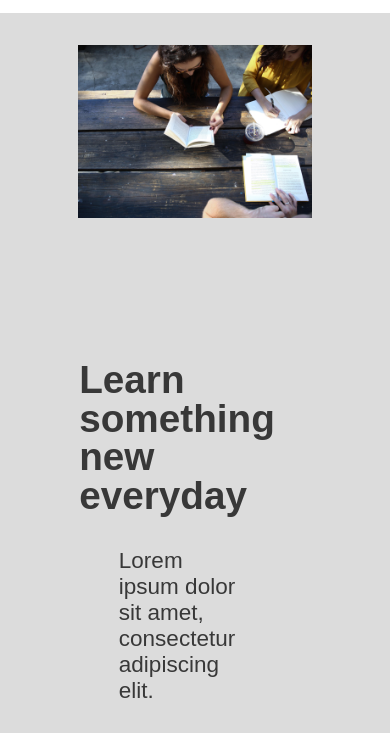
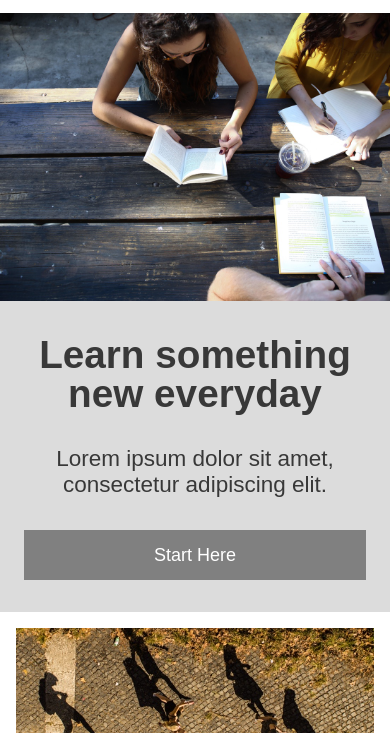
Before and after one commit to thomasluizzi/Colmar, a plain HTML site: page index.html in a window 390 px wide. Shown: the part 51-784 px from the top of the page. Drawn offline with Linux system fonts and the light colour scheme.

Commit message:
Edit "Start Here" section

```diff
--- a/index.html
+++ b/index.html
@@ -32,17 +32,17 @@
     </div>
   </header>
   <!-- "Start Here" Section -->
-  <section id="main-banner">
+  <section id="start-here">
       <div class="container">
 
         <div class="left-box">
           <img src="./resources/images/banner.jpg" alt="students at table reading"/>
         </div>
 
-        <div class="right-box ">
+        <div class="right-box">
           <div class="tagline">
-            <h1>Learn something <br> new everyday</h1>
-            <h4>Lorem ipsum dolor sit amet,<br> consectetur adipiscing elit.</h4>
+            <h1>Learn something <br/> new  everyday</h1>
+            <h4>Lorem ipsum dolor sit amet,<br/> consectetur adipiscing elit.</h4>
             <a href="#" target="_blank">Start Here</a>
           </div>
         </div>
--- a/resources/css/style.css
+++ b/resources/css/style.css
@@ -70,6 +70,8 @@ header .container {
   display: flex;
   align-items: center;
   justify-content: space-between;
+/*  Like being explicit with flex-direction despite row being the default :-) */
+  flex-direction: row;
   height: 64px;
 }
 
@@ -77,6 +79,7 @@ header .container {
   display: flex;
   align-items: center;
   justify-content: space-between;
+  flex-direction: row;
 }
 
 .logo img {
@@ -132,39 +135,40 @@ nav.mobile {
 
   nav.mobile {
     display: flex;
+    align-items: center;
     justify-content: space-between;
-    align-items: center;
+    flex-direction: row;
     padding-right: 24px;
     padding-left: 24px;
   }
 }
 
 /* "Start Here" Section */
-#main-banner {
+#start-here {
   background-color: #DCDCDC;
   margin: 0 auto;
 }
 
-#main-banner .container {
+#start-here .container {
   display: flex;
   justify-content: space-between;
   flex-direction: row;
 }
 
-#main-banner .container .left-box {
+#start-here .left-box {
   width: 60%;
   padding: 32px 24px;
 }
 
-#main-banner .left-box img {
+#start-here .left-box img {
   width: 100%;
 }
 
-#main-banner .container .right-box {
-  width: 40%;
+#start-here .right-box {
+  width: 440px;
 }
 
-.right-box .tagline {
+.tagline {
   height: auto;
   margin-top: 6rem;
   margin-right: 60px;
@@ -196,30 +200,32 @@ nav.mobile {
 }
 
 @media only screen and (max-width: 800px) {
-  #main-banner .container {
+  #start-here .container {
     display: flex;
+    align-items: center;
     justify-content: space-between;
     flex-direction: column;
-    align-items: center;
+
   }
 
-  #main-banner .left-section {
+  #start-here .left-box {
     width: 100%;
-    padding: 0px 0px;
+    padding: 0;
   }
 
-  .right-section {
+  #start-here .right-box {
     width: 100%;
   }
 
   .tagline {
     margin: 32px 24px;
-    padding-left: 0px;
-    align-items: center;
+    padding-left: 0;
+    text-align: center;
   }
 
   .tagline a {
     width: 50%;
+    margin: auto;
   }
 }
 
```
